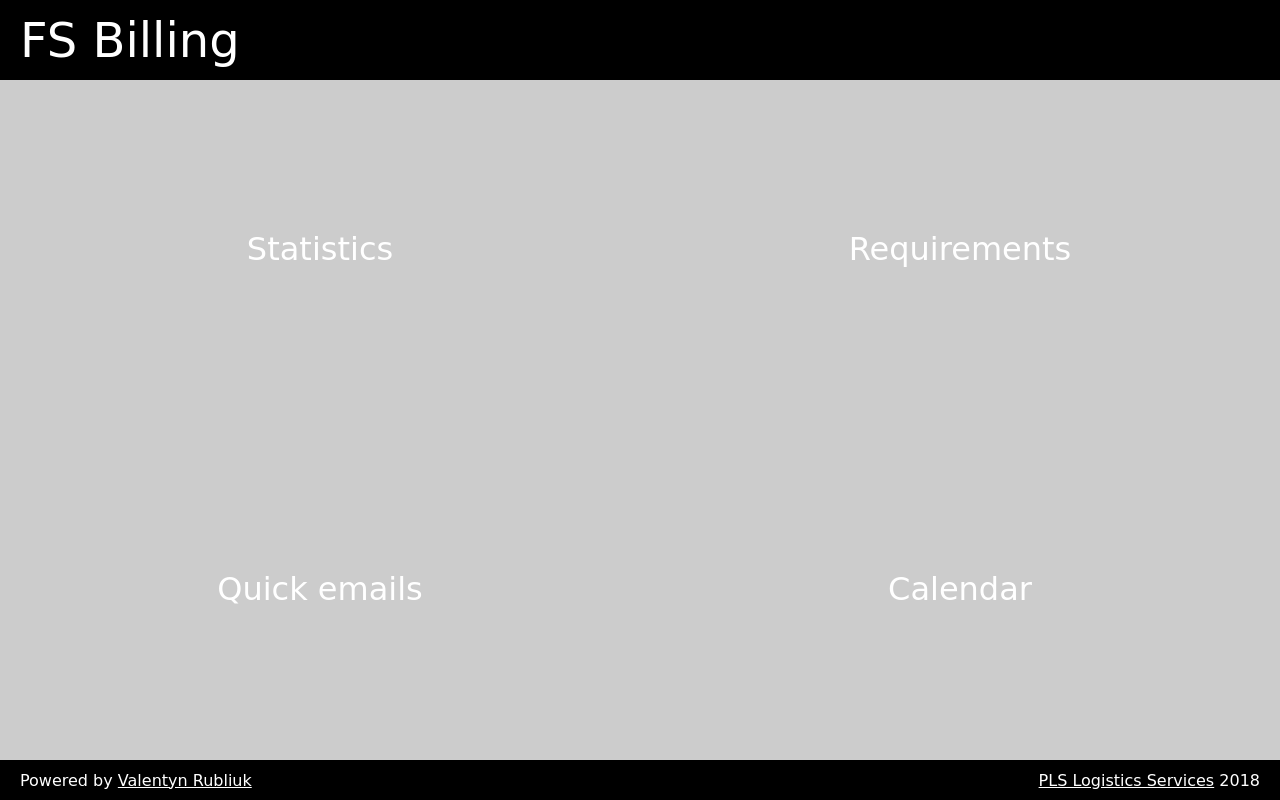
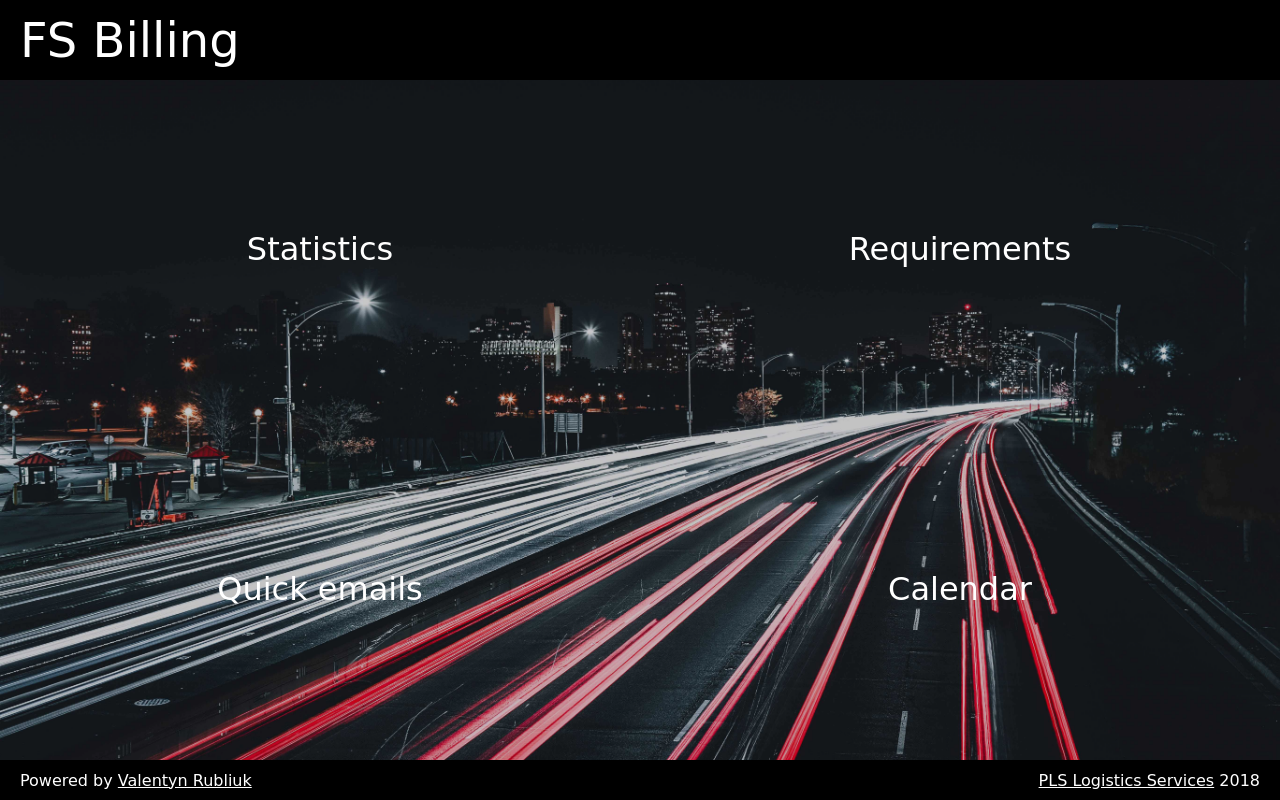
Before and after one commit to vrubliuk/fsbilling, a website: page index.html in a window 1280 px wide. Drawn offline with Linux system fonts and the light colour scheme; the site is published under a folder, as on GitHub Pages, so addresses that start at the root find nothing; a web font is replaced by a local one.

Commit message:
Fix background

```diff
--- a/index.css
+++ b/index.css
@@ -14,8 +14,8 @@ body {
   position: relative;
   height: 100%;
   width: 100%;
-  /* background-color: black; */
-  background-image: url('/images/bg.jpg');
+  background-color: black;
+  background-image: url('./images/bg.jpg');
   background-position: center;
   background-size: cover;
   background-repeat: no-repeat;
```
